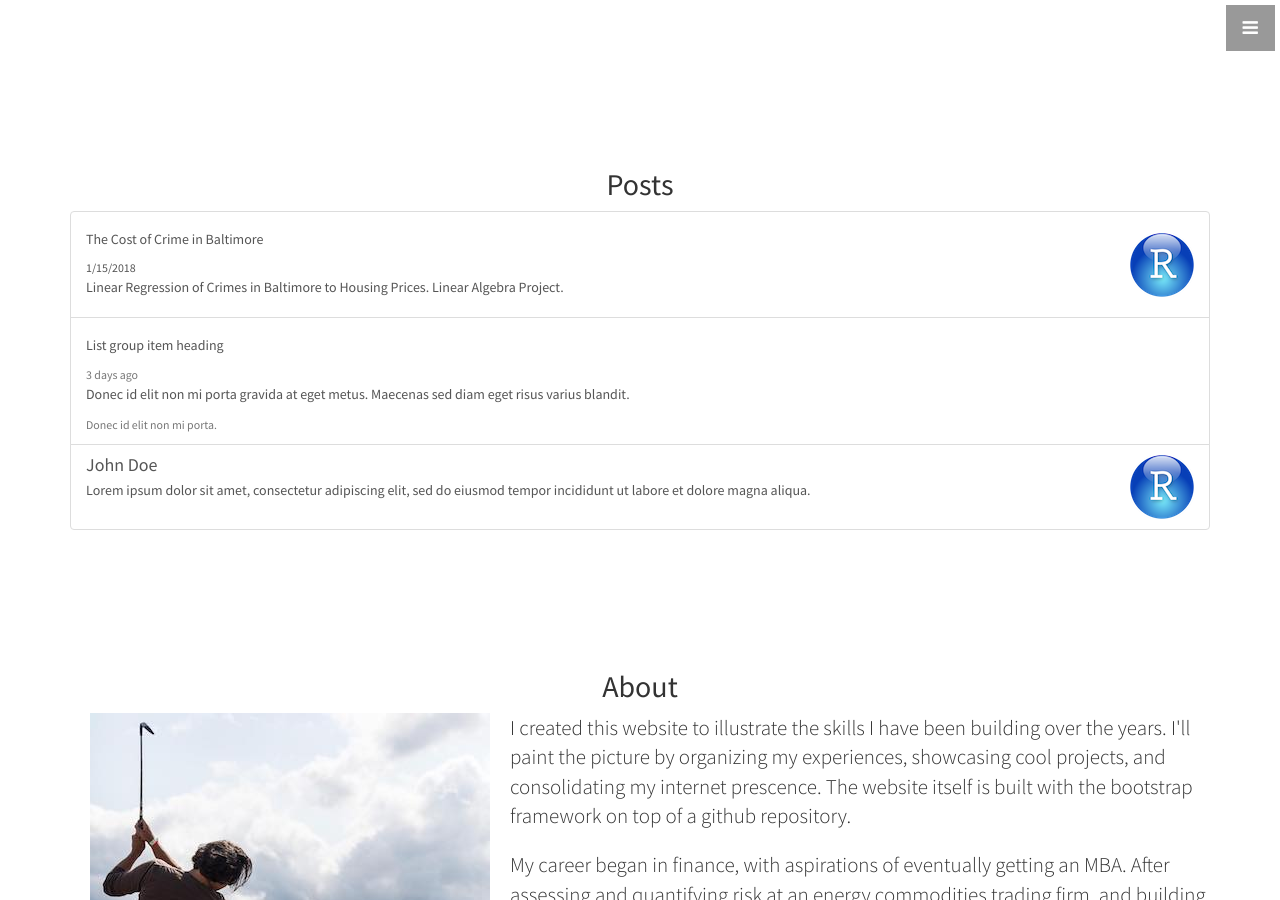
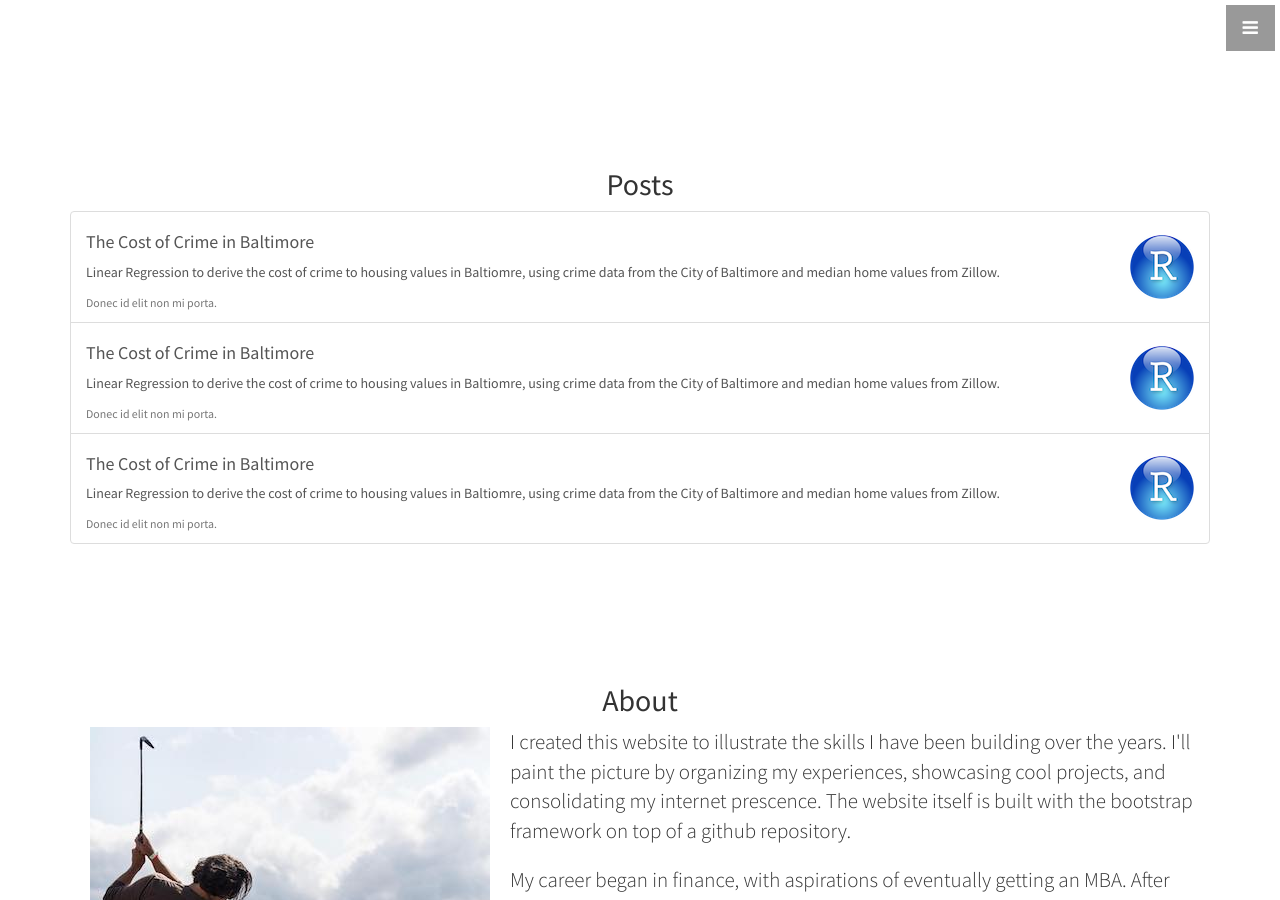
Before and after one commit to healyt22/healyt22.github.io, a Jekyll site: the page built from index.html, in a window 1280 px wide and 900 px high, scrolled down 1002 px. Built offline with Jekyll 4.4.1, drawn with Linux system fonts in a browser that asks for light colours.

Commit message:
working on posts

```diff
--- a/_includes/posts.html
+++ b/_includes/posts.html
@@ -7,10 +7,10 @@
         <div class="media">
           <div class="media-body">
             <div class="d-flex w-100 justify-content-between">
-              <h5 class="mb-1">The Cost of Crime in Baltimore</h5>
-              <small>1/15/2018</small>
+              <h4 class="mb-1">The Cost of Crime in Baltimore</h4>
             </div>
-            <p class="mb-1">Linear Regression of Crimes in Baltimore to Housing Prices. Linear Algebra Project.</p>
+            <p class="mb-1">Linear Regression to derive the cost of crime to housing values in Baltiomre, using crime data from the City of Baltimore and median home values from Zillow.</p>
+            <small class="text-muted">Donec id elit non mi porta.</small>
           </div>
           <div class="media-right media-middle">
             <img src="img/R.png" class="media-object",>
@@ -18,23 +18,32 @@
         </div>
       </a>
 
-      <a href="#" class="list-group-item list-group-item-action flex-column align-items-start">
-        <div class="d-flex w-100 justify-content-between">
-          <h5 class="mb-1">List group item heading</h5>
-          <small class="text-muted">3 days ago</small>
+      <a href="../portfolio/crime.html" class="list-group-item list-group-item-action flex-column align-items-start">
+        <div class="media">
+          <div class="media-body">
+            <div class="d-flex w-100 justify-content-between">
+              <h4 class="mb-1">The Cost of Crime in Baltimore</h4>
+            </div>
+            <p class="mb-1">Linear Regression to derive the cost of crime to housing values in Baltiomre, using crime data from the City of Baltimore and median home values from Zillow.</p>
+            <small class="text-muted">Donec id elit non mi porta.</small>
+          </div>
+          <div class="media-right media-middle">
+            <img src="img/R.png" class="media-object",>
+          </div>
         </div>
-        <p class="mb-1">Donec id elit non mi porta gravida at eget metus. Maecenas sed diam eget risus varius blandit.</p>
-        <small class="text-muted">Donec id elit non mi porta.</small>
       </a>
 
-      <a href="#" class="list-group-item list-group-item-action flex-column align-items-start">
+      <a href="../portfolio/crime.html" class="list-group-item list-group-item-action flex-column align-items-start">
         <div class="media">
           <div class="media-body">
-            <h4 class="media-heading">John Doe</h4>
-            <p>Lorem ipsum dolor sit amet, consectetur adipiscing elit, sed do eiusmod tempor incididunt ut labore et dolore magna aliqua.</p>
+            <div class="d-flex w-100 justify-content-between">
+              <h4 class="mb-1">The Cost of Crime in Baltimore</h4>
+            </div>
+            <p class="mb-1">Linear Regression to derive the cost of crime to housing values in Baltiomre, using crime data from the City of Baltimore and median home values from Zillow.</p>
+            <small class="text-muted">Donec id elit non mi porta.</small>
           </div>
-          <div class="media-right">
-            <img src="img/R.png" class="media-object">
+          <div class="media-right media-middle">
+            <img src="img/R.png" class="media-object",>
           </div>
         </div>
       </a>
```
